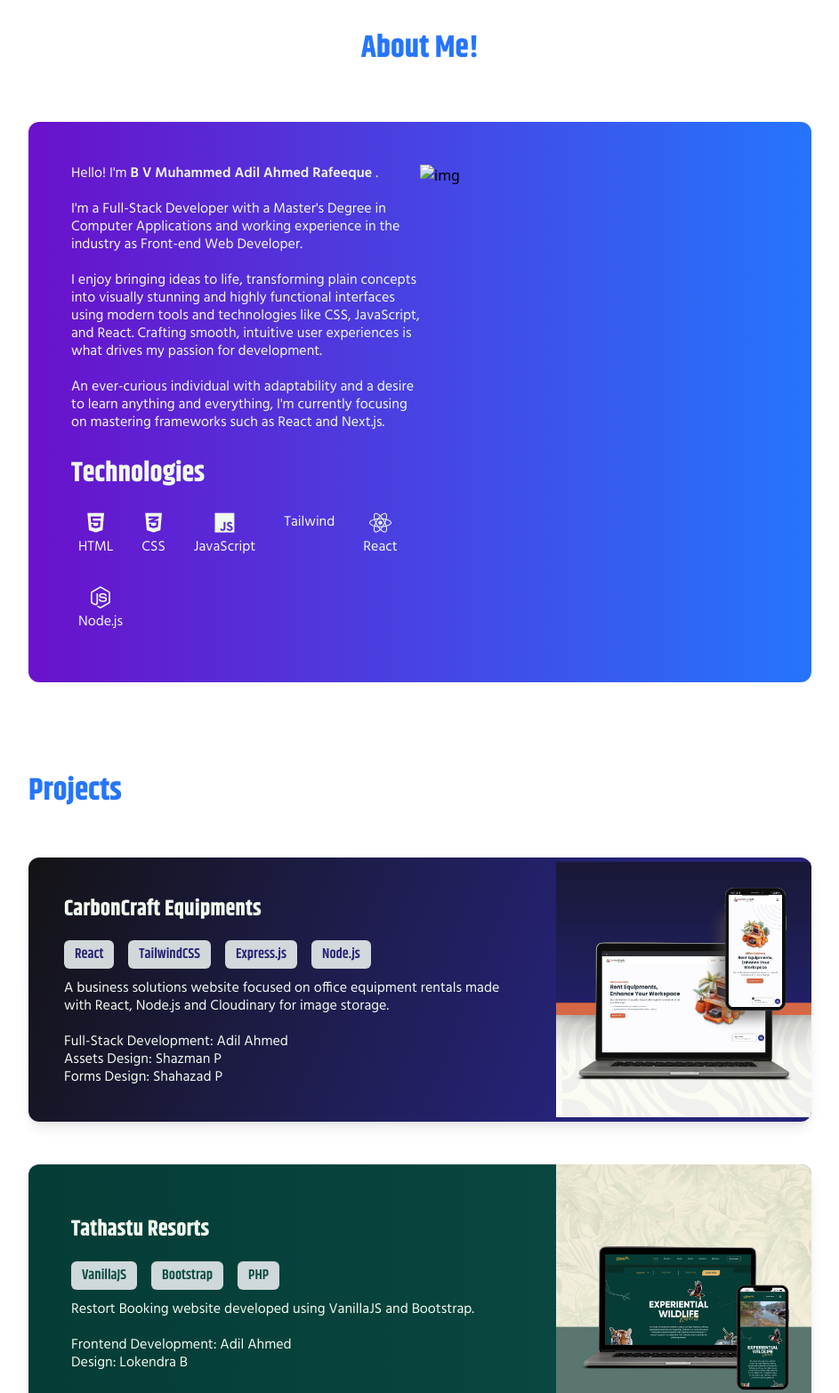
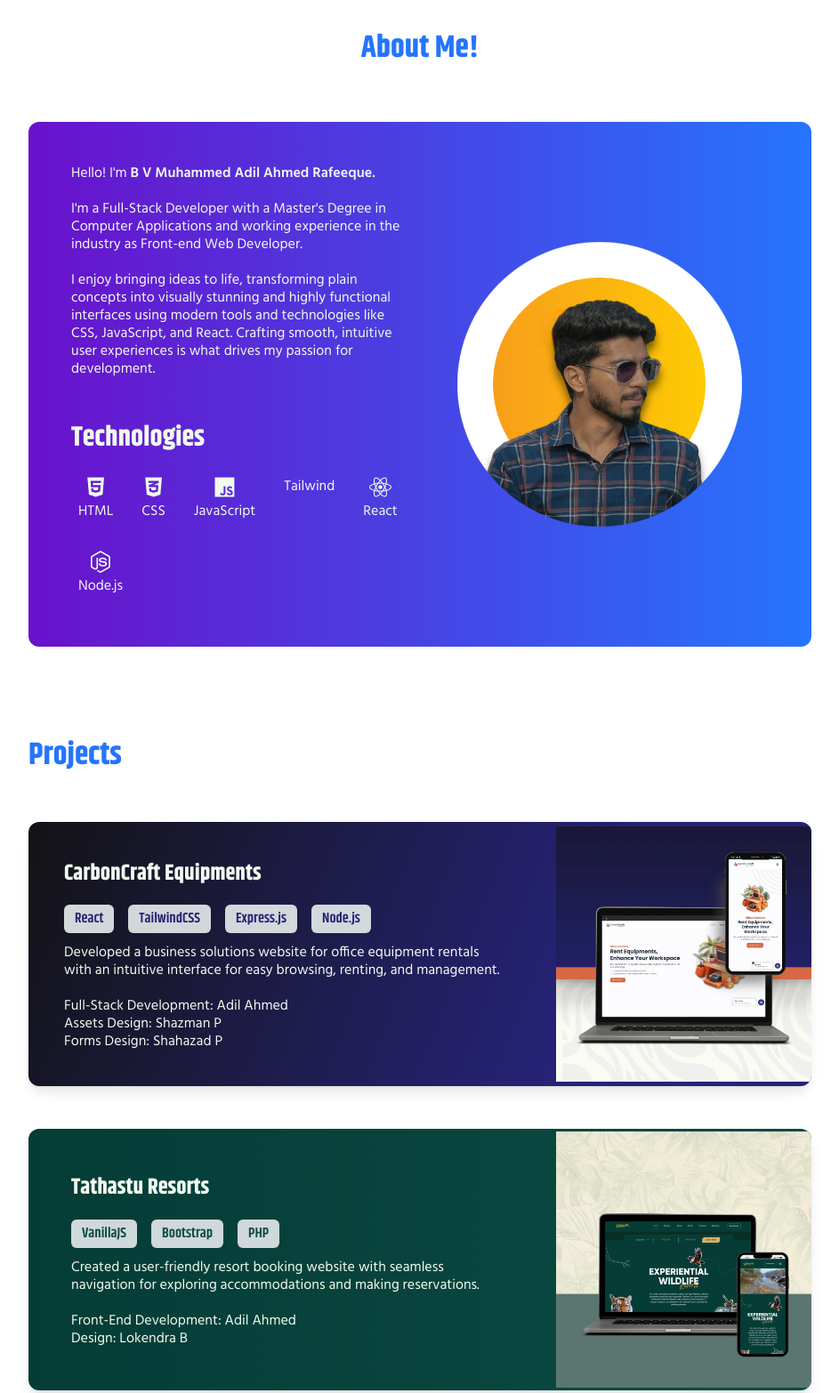
Before and after one commit to kallumaguy/portfolio, a website built with Vite: page index.html in a window 1280 px wide. Shown: the part 820-2386 px from the top of the page at 89% size, without its empty margins (168-1111 px from the left). Built offline with nearby package versions, Linux system fonts and the light colour scheme; some icons are missing.

Commit message:
added assets, updated contents

```diff
--- a/index.html
+++ b/index.html
@@ -58,13 +58,13 @@
             </a>
 
             <!-- PDF -->
-            <a
+            <!-- <a
               href="resume.pdf"
               target="_blank"
               class="p-6 flex justify-center items-center w-[40px] h-[40px] text-[#f1faee] hover:bg-[#f1faee] hover:text-primary bg-transparent border-2 border-[#f1faee] rounded-full"
             >
               <i class="fas fa-file-pdf text-[25px]"></i>
-            </a>
+            </a> -->
 
             <!-- Email -->
             <a
@@ -107,7 +107,7 @@
           </h2>
         </div>
         <div
-          class="mt-[3.5rem] p-6 md:p-[3rem] flex flex-col-reverse md:flex-row justify-center bg-blue-gradient rounded-xl"
+          class="mt-[3.5rem] p-6 md:p-[3rem] flex flex-col-reverse lg:flex-row gap-6 justify-center bg-blue-gradient rounded-xl"
         >
           <div class="flex-1">
             <p
@@ -115,9 +115,9 @@
             >
               Hello! I'm
               <span class="text-white font-semibold"
-                >B V Muhammed Adil Ahmed Rafeeque</span
+                >B V Muhammed Adil Ahmed Rafeeque.</span
               >
-              .<br /><br />
+              <br /><br />
 
               I'm a Full-Stack Developer with a Master's Degree in Computer
               Applications and working experience in the industry as Front-end
@@ -128,18 +128,18 @@
               tools and technologies like CSS, JavaScript, and React. Crafting
               smooth, intuitive user experiences is what drives my passion for
               development.<br /><br />
-
-              An ever-curious individual with adaptability and a desire to learn
-              anything and everything, I'm currently focusing on mastering
-              frameworks such as React and Next.js.
             </p>
 
             <div class="mt-6">
-              <h2 class="font-khand font-bold text-[#f1faee] text-3xl text-center md:text-left">
+              <h2
+                class="font-khand font-bold text-[#f1faee] text-3xl text-center md:text-left"
+              >
                 Technologies
               </h2>
 
-              <div class="flex flex-wrap justify-center md:justify-start gap-4 mt-3">
+              <div
+                class="flex flex-wrap justify-center md:justify-start gap-4 mt-3"
+              >
                 <div
                   class="bg-white rounded-full p-2 text-center text-[#f1faee] hover:text-white transition duration-300 ease-in-out"
                 >
@@ -180,8 +180,12 @@
               </div>
             </div>
           </div>
-          <div class="flex-1">
-            <img alt="img" />
+          <div class="flex-1 flex justify-center items-center">
+            <img
+              class="img w-40 h-40 md:w-60 md:h-60 lg:w-80 lg:h-80"
+              alt="img"
+              src="/public/adil-pic.png"
+            />
           </div>
         </div>
       </section>
@@ -222,10 +226,11 @@
                 >
               </div>
               <p
-                class="font-hind font-normal text-[#f1faee] text-[16px] leading-tight mt-3"
+                class="font-hind font-normal text-[#f1faee] text-[16px] leading-tight mt-3 xl:pe-[15rem]"
               >
-                A business solutions website focused on office equipment rentals
-                made with React, Node.js and Cloudinary for image storage.<br /><br />
+                Developed a business solutions website for office equipment
+                rentals with an intuitive interface for easy browsing, renting,
+                and management.<br /><br />
                 Full-Stack Development: Adil Ahmed <br />
                 Assets Design: Shazman P <br />
                 Forms Design: Shahazad P
@@ -260,16 +265,22 @@
               >
             </div>
             <p
-              class="font-hind font-normal text-[#f1faee] text-[16px] leading-tight mt-3"
+              class="font-hind font-normal text-[#f1faee] text-[16px] leading-tight mt-3 xl:pe-[15rem]"
             >
-              Restort Booking website developed using VanillaJS and
-              Bootstrap.<br /><br />
-              Frontend Development: Adil Ahmed <br />
+              Created a user-friendly resort booking website with seamless
+              navigation for exploring accommodations and making reservations.
+              <br /><br />
+              Front-End Development: Adil Ahmed <br />
               Design: Lokendra B <br />
             </p>
           </div>
           <div class="md:w-1/2 lg:w-1/3">
-            <img class="img" loading="lazy" src="/public/Tathasu.png" alt="tr" />
+            <img
+              class="img"
+              loading="lazy"
+              src="/public/Tathasu.png"
+              alt="tr"
+            />
           </div>
         </div>
       </section>
```
Also changed, not shown: public/Tathasu.webp (added), public/adil-pic.png (added).
